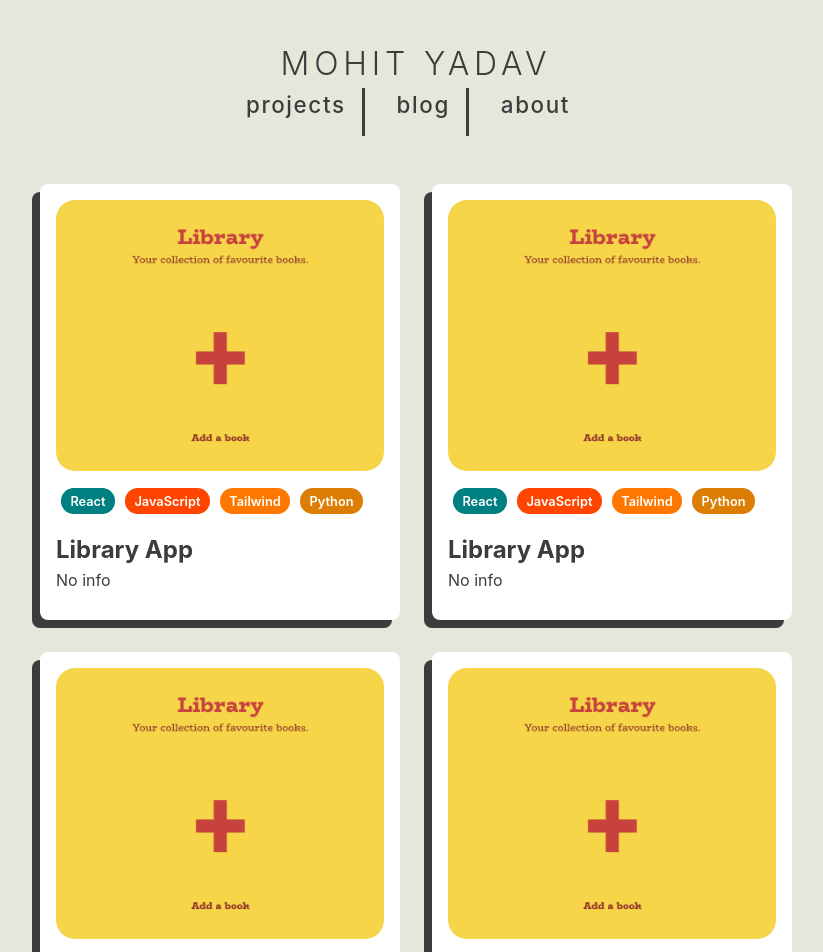
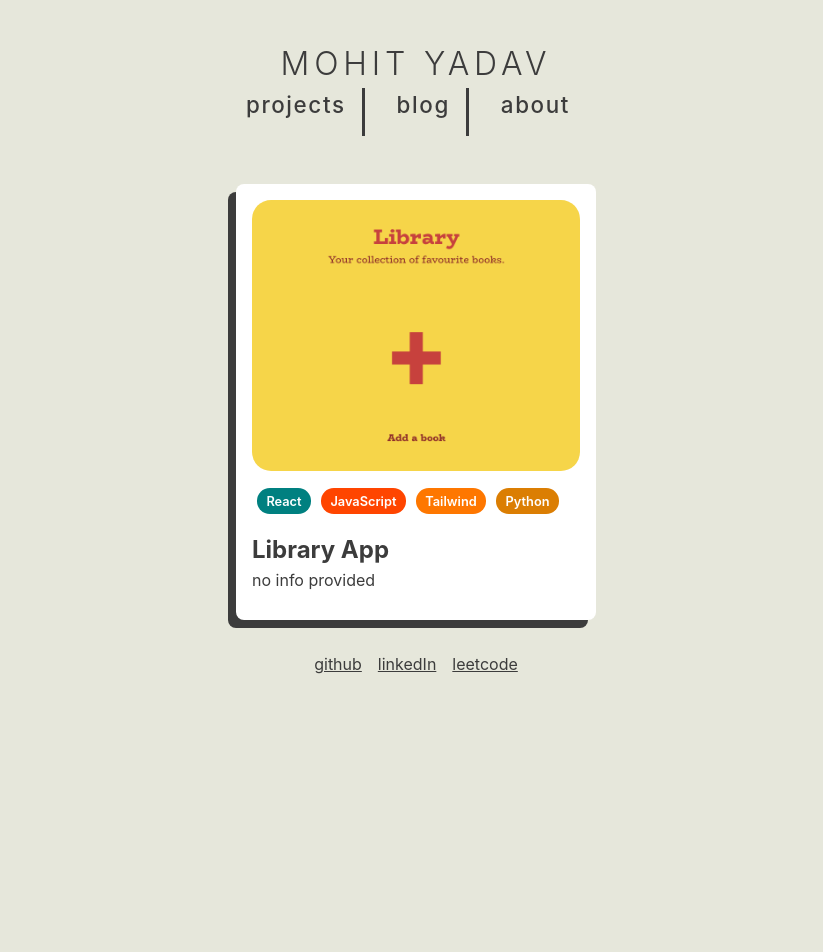
Before and after one commit to yaadevmohit/portfolio-mohit, a React (Vite) app: page /work in a window 1280 px wide. Shown: the top 952 px of the page, without its empty margins (224-1047 px from the left). After the commit the page ends 816 px from the top, so only its background shows below. Built offline with nearby package versions, Linux system fonts and the light colour scheme; a web font is replaced by a local one.

Commit message:
add ts types

```diff
--- a/src/components/Projects.tsx
+++ b/src/components/Projects.tsx
@@ -1,12 +1,9 @@
-import Project from "./project"
+import Project from "./Project"
 import "./projects.css"
 const Projects = () => {
     return(
         <div className="projects">
-                <Project projectName="Library App "projectImage={"pr-1"}/>
-                <Project projectName="Library App "projectImage={"pr-1"}/>
-                <Project projectName="Library App "projectImage={"pr-1"}/>
-                <Project projectName="Library App "projectImage={"pr-1"}/>
+                <Project projectName="Library App "projectImage={"pr-1"} projectInfo={"no info provided"}/>
         </div>
     )
 }
```
Also changed, not shown: src/components/Project.tsx (+7 -1 lines), 9 other files (tests, documents, lock files or other folders).
